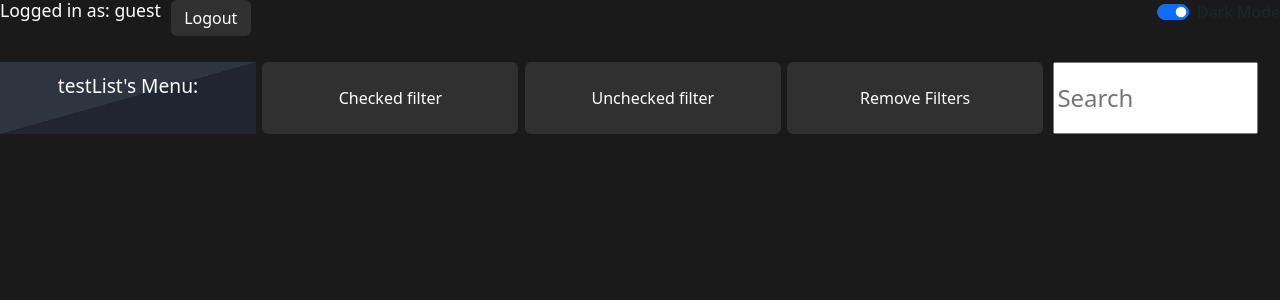
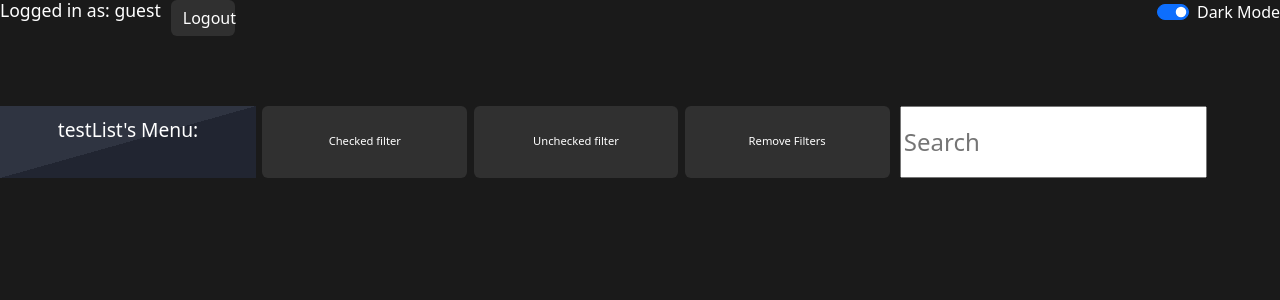
Before and after one commit to UURadekP/UUShoppingList, a React (Create React App) app: page /list/1 in a window 1280 px wide. Shown: the top 300 px of the page. Built offline with nearby package versions, Linux system fonts and the light colour scheme.

Commit message:
Menší úpravy responzibility

```diff
--- a/src/components/header.js
+++ b/src/components/header.js
@@ -57,13 +57,17 @@ const Header = () => {
 
     return (
         <div style={{}}>
+
                 <Form.Check // prettier-ignore
                     type="switch"
-                    style={{float: "right"}}
+                    style={
+                        darkMode === true ? {float: "right", color:"white"}  :  {float: "right", color:"black"}
+                    }
                     label="Dark Mode"
                     defaultChecked="true"
                     onChange={() => {setDarkMode(!darkMode)}}
                 />
+
             <div className={darkMode === true ? 'header' : 'headerL'}>
 
 
--- a/src/sidebar.css
+++ b/src/sidebar.css
@@ -80,7 +80,7 @@ li {
     display: in-line;
 }
 .searchBar {
-    width: 20%;
+    width: 30%;
     height: 9%;
     margin-left: 1%;
     position: absolute;
@@ -88,10 +88,10 @@ li {
 
 }
 .searchbarButton {
-    width:25%;
+    width:20%;
     height: 100%;
     min-height: 100%;
-    font-size: 1em;
+    font-size: 0.7em;
     float: left;
     background-color: #303030;
     border: none;
@@ -106,7 +106,7 @@ li {
 }
 
 .headerbutton {
-    width: 25%;
+    width: 4em;
     height: 100%;
     max-width: 5em;
     margin-left: 1%;
@@ -120,7 +120,7 @@ li {
 
 .header {
     width: 100%;
-    height: 100%;
+    height: 5em;
     background-color: #1a1a1a;
     font-size: 1em;
     color:white;
@@ -225,7 +225,7 @@ li {
     display: in-line;
 }
 .searchBarL {
-    width: 20%;
+    width: 30%;
     height: 9%;
     margin-left: 1%;
     position: absolute;
@@ -233,10 +233,10 @@ li {
 
 }
 .searchbarButtonL {
-    width:25%;
+    width:20%;
     height: 100%;
     min-height: 100%;
-    font-size: 1em;
+    font-size: 0.7em;
     float: left;
     background-color: #e9e9e9;
     color: black;
@@ -252,7 +252,7 @@ li {
 }
 
 .headerbuttonL {
-    width: 25%;
+    width: 4em;
     height: 100%;
     max-width: 5em;
     margin-left: 1%;
@@ -266,7 +266,7 @@ li {
 
 .headerL {
     width: 100%;
-    height: 100%;
+    height: 5em;
     background-color: #ffffff;
     font-size: 1em;
     color:rgb(0, 0, 0);
```
